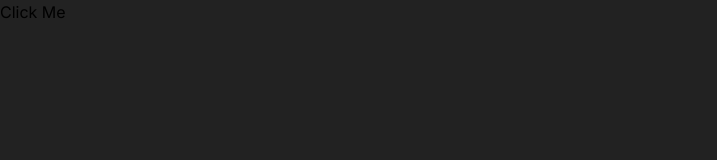
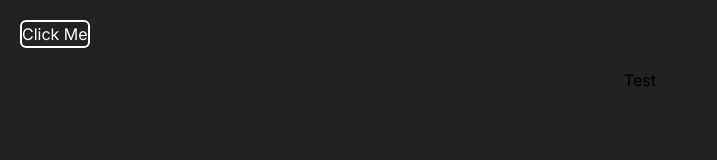
Before and after one commit to SuatDauti/table-track, a Next.js app: page /TestPage in a window 1280 px wide. Shown: the top 160 px of the page, without its empty margins (0-717 px from the left). Built offline with nearby package versions, Linux system fonts and the light colour scheme.

Commit message:
Re-ussable Button

```diff
--- a/Scaffholding/buttonScaffholding.tsx
+++ b/Scaffholding/buttonScaffholding.tsx
@@ -1,5 +1,7 @@
 import { ButtonHTMLAttributes, ReactNode } from "react";
 import { twMerge } from "tailwind-merge";
+
+//Change interface name when creating other buttons
 
 interface ButtonProps extends ButtonHTMLAttributes<HTMLButtonElement> {
   children: ReactNode;
@@ -12,7 +14,7 @@ export default function ButtonScaffholding({
 }: ButtonProps) {
   return (
     <>
-      <button {...props} className={twMerge("text-white", className)}>
+      <button className={twMerge("", className)} {...props}>
         {children}
       </button>
     </>
--- a/app/TestPage/page.tsx
+++ b/app/TestPage/page.tsx
@@ -1,9 +1,11 @@
-import ButtonAction from "@/components_global/buttons/ButtonAction";
+import ButtonScaffholding from "@/Scaffholding/buttonScaffholding";
+import ButtonAction from "@/app/components_global/buttons/ButtonAction";
 
 export default function TestPage() {
   return (
-    <>
+    <div className="flex flex-col gap-5">
       <ButtonAction>Click Me</ButtonAction>
-    </>
+      <ButtonScaffholding>Test</ButtonScaffholding>
+    </div>
   );
 }
--- a/components_global/buttons/ButtonAction.tsx
+++ b/app/components_global/buttons/ButtonAction.tsx
@@ -13,7 +13,10 @@ export default function ButtonAction({
   return (
     <>
       <button
-        className={twMerge(" text-white border-md rounded-md", className)}
+        className={twMerge(
+          " text-white border-2 w-fit mt-5 ml-5 hover:text-redProd border-md rounded-md",
+          className
+        )}
         {...props}
       >
         {children}
```
